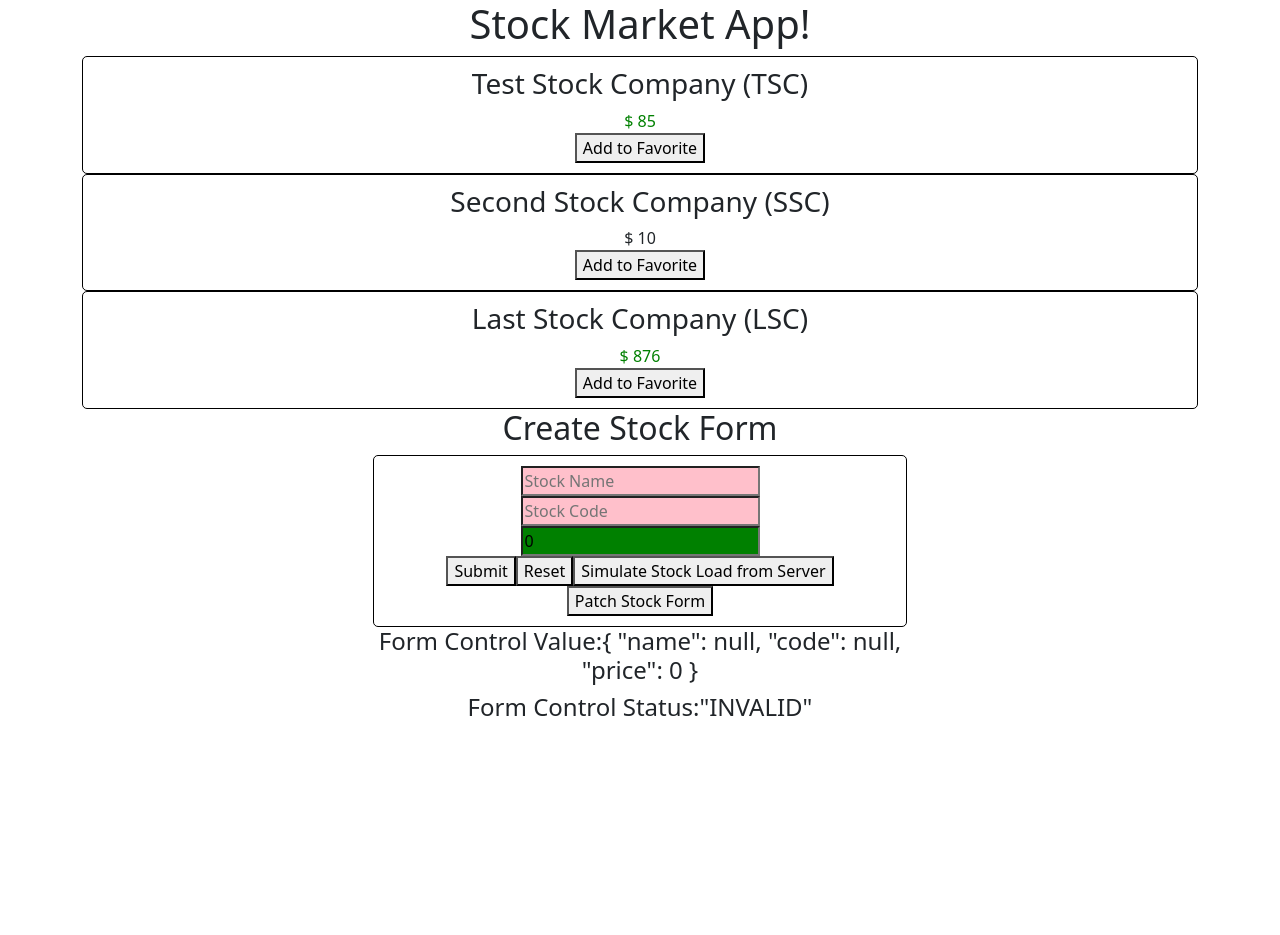
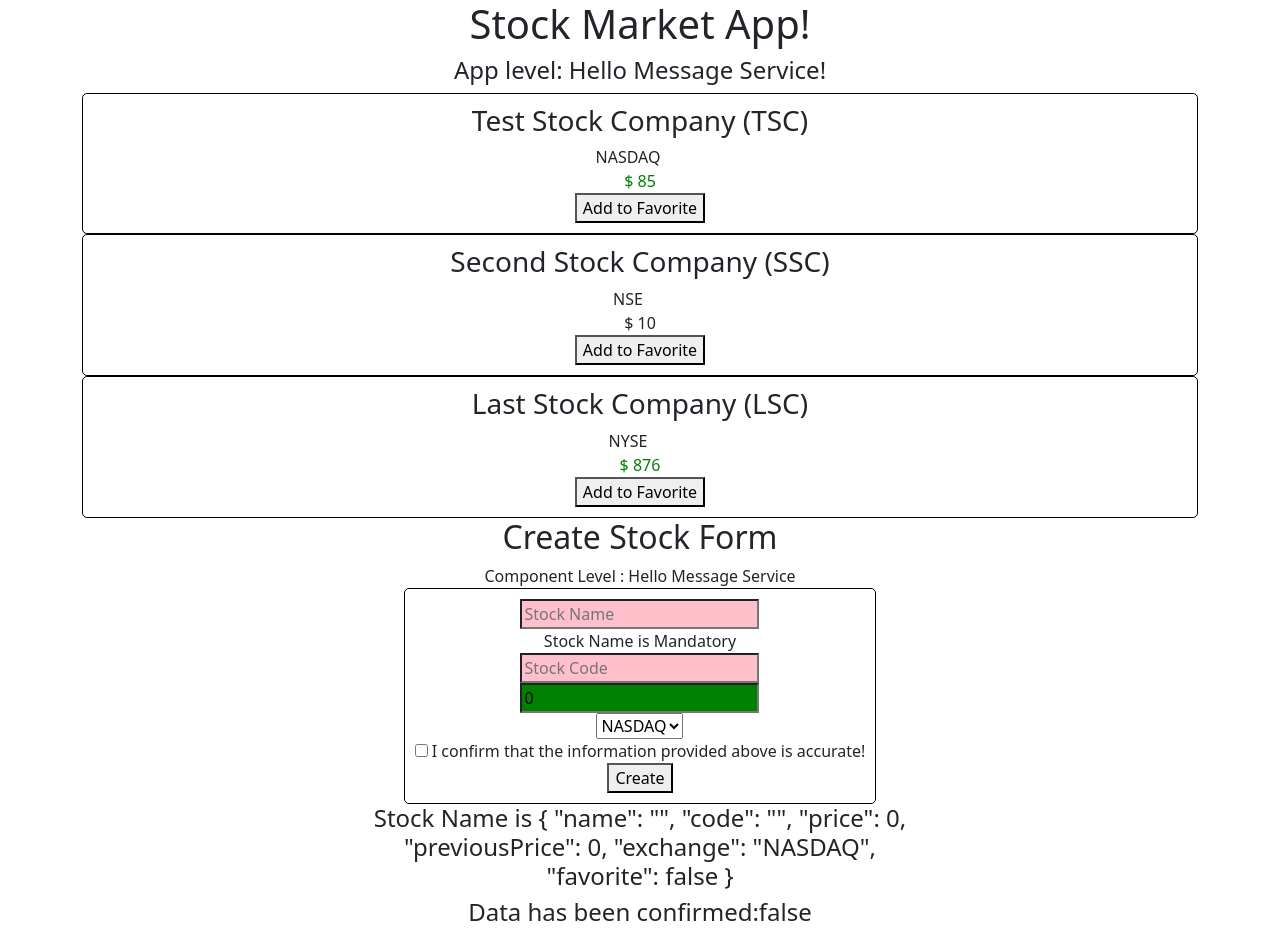
Before and after one commit to Raksha1703/Stock_market, an Angular app: page / in a window 1280 px wide. Before the commit the page ends 800 px from the top, so only its background shows below. Built offline with nearby package versions, Linux system fonts and the light colour scheme.

Commit message:
cha-8 complete

```diff
--- a/src/app/app.component.html
+++ b/src/app/app.component.html
@@ -1,6 +1,6 @@
 <div class="container" style="text-align:center">
   <h1>{{ title }}!</h1>
-
+  <h4>App level: {{messageService.message}}</h4>
   <app-stock-list></app-stock-list>
   <app-create-stock></app-create-stock>
 </div>
--- a/src/app/app.component.ts
+++ b/src/app/app.component.ts
@@ -1,5 +1,6 @@
 import { Component,OnInit } from '@angular/core';
 import { Stock } from 'src/app/model/stock';
+import { MessageService } from './services/message.service';
 import { StockService } from './services/stock.service';
 
 @Component({
@@ -10,25 +11,27 @@ import { StockService } from './services/stock.service';
 export class AppComponent {
   title = 'Stock Market App';
 
-  public stocks: Stock;
-  private counter: number=1;
+  //public stocks: Stock;
+  //private counter: number=1;
   ngOnInit(): void {
-    this.stocks = new Stock('Test Stock Company'+ this.counter++, 'TSC', 85, 80);
+    this.messageService.message = 'Hello Message Service!';
+    //this.stocks = new Stock('Test Stock Company'+ this.counter++, 'TSC', 85, 80,'ABC');
   }
-  constructor(private StockService:StockService) { }
-  onToggleFavorite(stock: Stock) {
-    console.log('Favorite for stock ', stock, ' was triggered');
-    this.stocks.favorite = !this.stocks.favorite;
-    }
+  constructor(public messageService : MessageService) { }
 
-  changeStockObject() {
-    this.stocks = new Stock('Test Stock Company'+ this.counter++, 'TSC', 85, 80);
-    }
+//   onToggleFavorite(stock: Stock) {
+//     console.log('Favorite for stock ', stock, ' was triggered');
+//     this.stocks.favorite = !this.stocks.favorite;
+//     }
 
-  changeStockPrice(){
-    this.stocks.price += 10;
-  }
-  testMethod() {
-    console.log('Test method in AppComponent triggered');
+//   changeStockObject() {
+//     this.stocks = new Stock('Test Stock Company'+ this.counter++, 'TSC', 85, 80,'ABC');
+//     }
+
+//   changeStockPrice(){
+//     this.stocks.price += 10;
+//   }
+//   testMethod() {
+//     console.log('Test method in AppComponent triggered');
+// }
 }
-}
--- a/src/app/app.module.ts
+++ b/src/app/app.module.ts
@@ -8,6 +8,7 @@ import { StockItemComponent } from './stock/stock-item/stock-item.component';
 import { CreateStockComponent } from './stock/create-stock/create-stock.component';
 import { StockListComponent } from './stock/stock-list/stock-list.component';
 import { StockService } from './services/stock.service';
+import { MessageService } from './services/message.service';
 
 @NgModule({
   declarations: [
@@ -22,7 +23,8 @@ import { StockService } from './services/stock.service';
     FormsModule
   ],
   providers: [
-    StockService
+    StockService,
+    MessageService
   ],
   bootstrap: [AppComponent]
 })
--- a/src/app/model/stock.ts
+++ b/src/app/model/stock.ts
@@ -8,7 +8,7 @@ export class Stock {
         public code:string,
         public price:number,
         public previousPrice:number,
-        //public exchange:string
+        public exchange:string
     ){}
 
     isPositiveChange(): boolean {
--- /dev/null
+++ b/src/app/services/message.service.ts
@@ -0,0 +1,11 @@
+import { Injectable } from '@angular/core';
+
+@Injectable({
+  providedIn: 'root'
+})
+export class MessageService {
+
+  public message: string = null;
+
+  constructor() { }
+}
--- a/src/app/services/stock.service.ts
+++ b/src/app/services/stock.service.ts
@@ -1,5 +1,6 @@
 import { Injectable } from '@angular/core';
 import { Stock } from 'src/app/model/stock';
+import { Observable, of as ObservableOf, throwError as ObservableThrow} from 'rxjs';
 
 @Injectable()
 export class StockService {
@@ -7,24 +8,24 @@ export class StockService {
   private stocks: Stock[];
   constructor() {
     this.stocks = [
-      new Stock('Test Stock Company', 'TSC', 85, 80),
-      new Stock('Second Stock Company', 'SSC', 10, 20),
-      new Stock('Last Stock Company', 'LSC', 876, 765)
+      new Stock('Test Stock Company', 'TSC', 85, 80, 'NASDAQ'),
+      new Stock('Second Stock Company', 'SSC', 10, 20,'NSE'),
+      new Stock('Last Stock Company', 'LSC', 876, 765,'NYSE')
     ];
   }
 
-  getStocks() : Stock[] {
-    return this.stocks;
+  getStocks() : Observable<Stock[]> {
+    return ObservableOf(this.stocks);
   }
 
   createStock(stock:Stock){
     let foundStock = this.stocks.find(each => each.code === stock.code);
     console.log(foundStock);
     if(foundStock){
-      return false;
+      return ObservableThrow({msg: 'Stock with code' + stock.code + 'already exists'});
     }
     this.stocks.push(stock);
-    return true;
+    return ObservableThrow({msg: 'Stock with code' + stock.code + 'successfully created'});;
   }
 
   toggleFavorite(stock:Stock){
--- a/src/app/stock/create-stock/create-stock.component.html
+++ b/src/app/stock/create-stock/create-stock.component.html
@@ -2,60 +2,52 @@
   <div class="row">
     <div class="col-6 offset-3">
       <h2>Create Stock Form</h2>
+      <div>{{messageService.message}}</div>
       <div class="form-group stock-container">
-        <!-- <div *ngIf="message">{{ message }}</div> -->
-        <form (ngSubmit)="onSubmit()" [formGroup]="stockForm">
+        <div *ngIf="message">{{ message }}</div>
+        <form (ngSubmit)="createStock(stockForm)" #stockForm="ngForm">
           <!-- <div ngModelGroup="stock"> -->
             <div class="stock-name">
-              <input type="text" placeholder="Stock Name" name="stockName" formControlName="name">
+              <input type="text" placeholder="Stock Name" required name="stockName" #stockName="ngModel" [(ngModel)]="stock.name">
             </div>
-            <div *ngIf="stockForm.get('name').invalid &&
-                        (stockForm.get('name').dirty ||
-                         stockForm.get('name').touched)">
-                Stock Name is required
+            <div *ngIf="stockName.errors && stockName.errors.required">
+                Stock Name is Mandatory
             </div>
             <div class="stock-code">
-              <input type="text" placeholder="Stock Code" formControlName="code" >
+              <input type="text" placeholder="Stock Code" required minlength="2" name="stockCode" #stockCode="ngModel" [(ngModel)]="stock.code">
             </div>
-            <div *ngIf="stockForm.get('code').invalid &&
-                        (stockForm.get('code').dirty ||
-                        stockForm.get('code').touched)">
-              <div *ngIf="stockForm.get('code').errors.required">
-                Stock Code is required
+            <div *ngIf="stockCode.dirty && stockCode.invalid">
+              <div *ngIf="stockCode.errors.required">
+                Stock Code is Mandatory
               </div>
-              <div *ngIf="stockForm.get('code').errors.minlength">
+              <div *ngIf="stockCode.errors.minlength">
                 Stock Code must be atleast of length 2
               </div>
             </div>
             <div class="stock-price">
-              <input type="number" placeholder="Stock Price" formControlName="price" >
+              <input type="number" placeholder="Stock Price" name="stockPrice" required #stockPrice="ngModel" [ngModel]="stock.price" (ngModelChange)="setStockPrice($event)">
             </div>
-            <div *ngIf="stockForm.get('price').invalid &&
-                        (stockForm.get('price').dirty ||
-                        stockForm.get('price').touched)">
-              <div *ngIf="stockForm.get('price').errors.required">
-                Stock Price is required
-              </div>
-              <div *ngIf="stockForm.get('price').errors.min">
-                Stock Price must be positive
+            <div *ngIf="stockPrice.dirty && stockPrice.invalid">
+              <div *ngIf="stockPrice.errors.required">
+                Stock Price is Mandatory
               </div>
             </div>
-            <!-- <div class="stock-exchange">
-              <select name="stockExchange" ngModel>
-                <option *ngFor="let exchange of exchanges" [ngValue]="exchange">
-                  {{exchange}}
-                </option>
-              </select>
-            </div> -->
-            <!-- <div class="stock-confirm">
+            <div class="stock-exchange">
+              <div>
+                <select name="stockExchange" [(ngModel)]="stock.exchange">
+                  <option *ngFor="let exchange of exchanges" [ngValue]="exchange">{{exchange}}</option>
+                </select>
+              </div>
+            </div>
+            <div class="stock-confirm">
               <input type="checkbox" name="stockConfirm" required [(ngModel)]="confirmed">
               I confirm that the information provided above is accurate!
-            </div> -->
+            </div>
           <!-- </div> -->
-            <button type="submit">Submit</button>
-            <button type="button" class="ml-2" (click)="resetForm()">Reset</button>
+          <button type="submit">Create</button>
+            <!-- <button type="button" (click)="resetForm()">Reset</button>
             <button type="button" (click)="loadStockFromServer()">Simulate Stock Load from Server</button>
-            <button type="button" (click)="patchStockForm()">Patch Stock Form</button>
+            <button type="button" (click)="patchStockForm()">Patch Stock Form</button> -->
         </form>
       </div>
       <!-- <h2>Add Person Form</h2>
@@ -97,11 +89,11 @@
     </div>
 
     <div class="col-6 offset-3">
-      <h4>Form Control Value:{{stockForm.value | json}}</h4>
-      <h4>Form Control Status:{{stockForm.status | json}}</h4>
+      <!-- <h4>Form Control Value:{{stockForm.value | json}}</h4>
+      <h4>Form Control Status:{{stockForm.status | json}}</h4> -->
 
-      <!-- <h4>Stock Name is {{ stock | json }}</h4>
-      <h4>Data has been confirmed:{{ confirmed }}</h4> -->
+      <h4>Stock Name is {{ stock | json }}</h4>
+      <h4>Data has been confirmed:{{ confirmed }}</h4>
       <!-- <p class="mt-3">Form Control value: {{ stockForm.value | json }}</p>
     <p>Form Control status: {{ stockForm.status | json }}</p> -->
     </div>
--- a/src/app/stock/create-stock/create-stock.component.ts
+++ b/src/app/stock/create-stock/create-stock.component.ts
@@ -1,75 +1,94 @@
 import { Component, OnInit } from '@angular/core';
 import {FormArray, FormBuilder, FormControl, FormGroup, Validators,} from '@angular/forms';
 import { Stock } from 'src/app/model/stock';
+import { MessageService } from 'src/app/services/message.service';
 import { StockService } from 'src/app/services/stock.service';
 
-let counter = 1;
+//let counter = 1;
 
 @Component({
   selector: 'app-create-stock',
   templateUrl: './create-stock.component.html',
   styleUrls: ['./create-stock.component.scss'],
+  providers:[MessageService]
 })
 export class CreateStockComponent implements OnInit {
 
   //public nameControl = new FormControl();
   //public stockGroup: FormGroup;
   public confirmed = false;
-  //public message = null;
+  public message = null;
   public exchanges = ['NYSE', 'NASDAQ', 'OTHER'];
-  public stockForm: FormGroup;
-  private stock: Stock;
+  public stock: Stock;
 
-  constructor(private fb:FormBuilder) {
-    this.createForm();
-    this.stock = new Stock('Test' +counter++,'TST',20,10);
+  constructor(private stockService:StockService,
+              public messageService:MessageService){
+      this.stock = new Stock('','',0,0,'NASDAQ');
+      this.messageService.message = 'Component Level : Hello Message Service';
   }
+
   ngOnInit(): void {}
 
-  createForm(){
-    this.stockForm = this.fb.group({
-      name:[null,Validators.required],
-      code:[null,[Validators.minLength(2),Validators.required]],
-      price:[0,[Validators.required,Validators.min(0)]]
-    });
+  createStock(stockForm) {
+    if (stockForm.valid) {
+      this.stockService.createStock(this.stock)
+      .subscribe((result:any) => {
+        this.message = result.msg;
+        this.stock= new Stock('', '', 0, 0, 'NASDAQ');
+      }, (err) => {
+        this.message = err.msg;
+      });
+    }
+    else {
+     console.error('Stock from is in an invalid state');
+    }
   }
 
-  onSubmit() {
-    this.stock = Object.assign({},this.stockForm.value);
-    console.log('Saving stock',this.stock);
-    }
-
-  loadStockFromServer(){
-    this.stock = new Stock('Test' +counter++,'TST',20,10);
-    let stockFormModel = Object.assign({},this.stockForm.value);
-    delete stockFormModel.previousPrice;
-    delete stockFormModel.favorite;
-    this.stockForm.setValue(stockFormModel);
+  setStockPrice(price) {
+    this.stock.price = price;
+    this.stock.previousPrice = price;
   }
 
-  patchStockForm(){
-    this.stock = new Stock('Test' +counter++,'TST',20,10);
-    this.stockForm.patchValue(this.stock);
-  }
 
-  resetForm(){
-    this.stockForm.reset();
-  }
+  // onSubmit() {
+  //   this.stock = Object.assign({},this.stockForm.value);
+  //   console.log('Saving stock',this.stock);
+  //   }
+  // constructor(private fb:FormBuilder) {
+  //   this.createForm();
+  //   this.stock = new Stock('Test' +counter++,'TST',20,10,'ABC');
+  // }
+
+
+  // createForm(){
+  //   this.stockForm = this.fb.group({
+  //     name:[null,Validators.required],
+  //     code:[null,[Validators.minLength(2),Validators.required]],
+  //     price:[0,[Validators.required,Validators.min(0)]]
+  //     //notablePeople: this.fb.array([])
+  //   });
+  // }
+
+  // loadStockFromServer(){
+  //   this.stock = new Stock('Test' +counter++,'TST',20,10,'ABC');
+  //   let stockFormModel = Object.assign({},this.stockForm.value);
+  //   delete stockFormModel.previousPrice;
+  //   delete stockFormModel.favorite;
+  //   this.stockForm.setValue(stockFormModel);
+  // }
+
+  // patchStockForm(){
+  //   this.stock = new Stock('Test' +counter++,'TST',20,10,'ABC');
+  //   this.stockForm.patchValue(this.stock);
+  // }
+
+  // resetForm(){
+  //   this.stockForm.reset();
+  // }
   // setStockPrice(price) {
   //   this.stock.price = price;
   //   this.stock.previousPrice = price;
   // }
-
-  // createStock(stockForm) {
-  //   console.log('Stock form', stockForm);
-  //   if (stockForm.valid) {
-  //     console.log('Creating stock ', this.stock);
-  //   }
-  //   else{
-  //     console.error('Stock form is in an invalid state');
-  //   }
-  // }
-
 
 
   // get notablePeople(): FormArray{
@@ -88,12 +107,4 @@ export class CreateStockComponent implements OnInit {
   //   this.notablePeople.removeAt(index);
   // }
 
-  // onSubmit() {
-  //   this.stock = Object.assign({}, this.stockForm.value);
-  //   console.log('Saving stock', this.stock);
-  //   }
-
-  // resetForm(){
-  //   this.stockForm.reset();
-  //   }
 }
--- a/src/app/stock/stock-item/stock-item.component.html
+++ b/src/app/stock/stock-item/stock-item.component.html
@@ -3,9 +3,9 @@
     <div class="col-sm">
       <h3>{{ stock.name + " (" + stock.code + ")" }}</h3>
     </div>
-    <!-- <div class="row">
+    <div class="row">
       <div class="col-sm">{{stock.exchange}}</div>
-    </div> -->
+    </div>
   </div>
   <div class="row">
     <div
--- a/src/app/stock/stock-list/stock-list.component.html
+++ b/src/app/stock/stock-list/stock-list.component.html
@@ -1,3 +1,3 @@
-<app-stock-item *ngFor="let stock of stocks" [stock]="stock"
+<app-stock-item *ngFor="let stock of stocks$ | async" [stock]="stock"
   (toggleFavorite)="onToggleFavorite($event)">
   </app-stock-item>
--- a/src/app/stock/stock-list/stock-list.component.ts
+++ b/src/app/stock/stock-list/stock-list.component.ts
@@ -1,4 +1,5 @@
 import { Component, OnInit } from '@angular/core';
+import { Observable } from 'rxjs';
 import { Stock } from 'src/app/model/stock';
 import { StockService } from 'src/app/services/stock.service';
 
@@ -9,16 +10,14 @@ import { StockService } from 'src/app/services/stock.service';
 })
 export class StockListComponent implements OnInit {
 
-  public stocks:Stock[];
-  constructor(private StockService:StockService) {  }
+  public stocks$:Observable<Stock[]>;
+  constructor(private stockService:StockService) {  }
 
   ngOnInit() {
-    this.stocks = this.StockService.getStocks();
+    this.stocks$ = this.stockService.getStocks();
   }
 
-  onToggleFavorite(stock:Stock) {
-    console.log('Favorite For Stock',stock,'was Triggred');
-    this.StockService.toggleFavorite(stock);
+  onToggleFavorite(stock: Stock) {
+    this.stockService.toggleFavorite(stock);
   }
-
-}
+  }
```
Also changed, not shown: package.json (+15 -15 lines), 2 other files (tests, documents, lock files or other folders).
